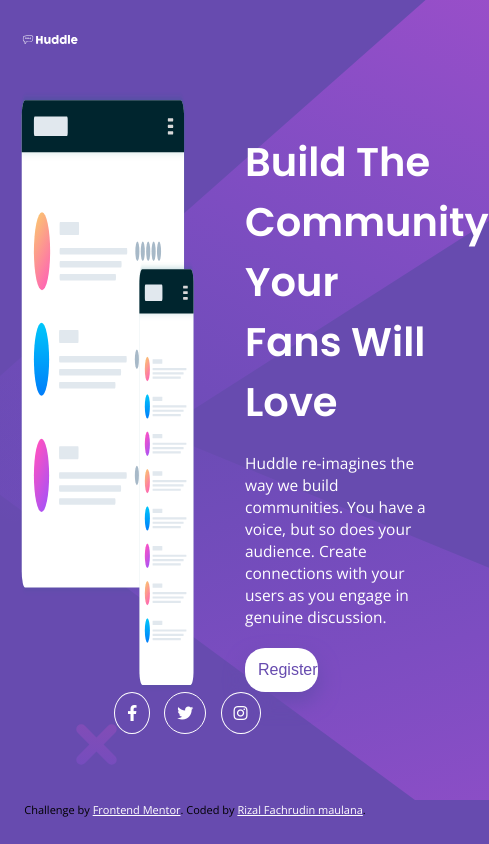
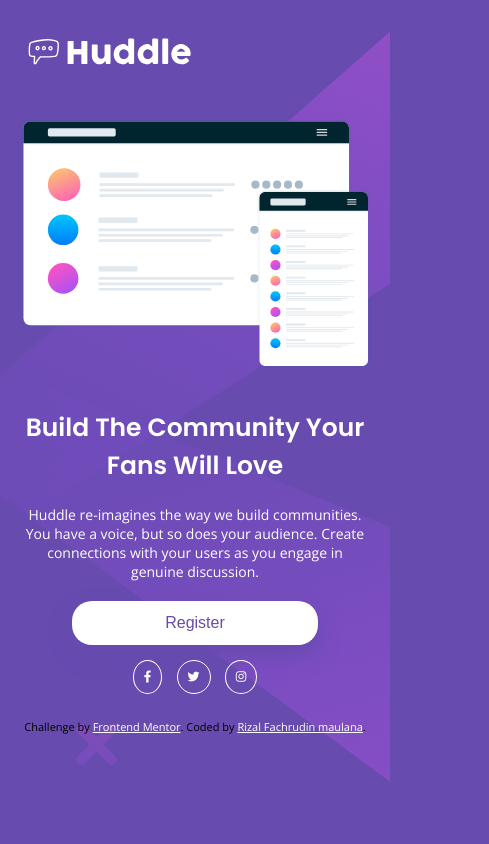
Before and after one commit to rizalfmaulana/huddle-landing-page-with-single-introductory-section, a plain HTML site: page index.html in a window 390 px wide. Shown: the whole page, 489 px wide, since content can reach past the window. Drawn offline with nearby package versions, Linux system fonts and the light colour scheme.

Commit message:
add responsive

```diff
--- a/style.css
+++ b/style.css
@@ -46,6 +46,7 @@ main {
   margin-left: 50px;
   color: white;
   margin-top: 40px;
+  transition: all 0.4s ease;
 }
 
 .body h1 {
@@ -74,6 +75,12 @@ main {
   font-weight: 400;
   font-size: 16px;
   box-shadow: 0 10px 20px var(--Violet);
+  cursor: pointer;
+}
+
+.body button:hover {
+  background-color: var(--SoftMagenta);
+  color: white;
 }
 
 .content {
@@ -84,10 +91,12 @@ main {
 .social {
   text-align: right;
   margin-right: 100px;
+  transition: all 0.4s ease;
 }
 
 .fab {
   text-decoration: none;
+  cursor: pointer;
   border: 1px solid white;
   display: inline-block;
   padding: 12px;
@@ -95,3 +104,174 @@ main {
   border-radius: 50%;
   margin-right: 10px;
 }
+
+.fab:hover {
+  border: 1px solid var(--SoftMagenta);
+  color: var(--SoftMagenta);
+}
+
+@media (max-width: 1024px) {
+  .container {
+    width: 80%;
+  }
+  .content {
+    display: flex;
+    flex-direction: column;
+  }
+  .header {
+    margin-bottom: 100px;
+    transform: translateY(30px);
+  }
+
+  .header img {
+    width: 30%;
+  }
+  .comp {
+    display: block;
+    width: 70%;
+    margin: 0 auto;
+  }
+
+  .body h1 {
+    font-size: 60px;
+    width: 100%;
+    text-align: center;
+  }
+
+  .body p {
+    font-size: 25px;
+    width: 100%;
+    text-align: center;
+  }
+
+  .body button {
+    padding: 13px;
+    margin: 0 auto;
+    display: block;
+    width: 70%;
+    font-size: 30px;
+    margin-bottom: 70px;
+  }
+
+  .content {
+    display: flex;
+    flex-direction: column;
+  }
+
+  .social {
+    text-align: center;
+    margin-right: 0;
+    margin-bottom: 20px;
+  }
+  .fab {
+    display: inline-block;
+    padding: 17px;
+    font-size: 40px;
+    color: white;
+    border-radius: 50%;
+    margin: 10px;
+  }
+}
+
+@media (max-width: 768px) {
+  .body h1 {
+    font-size: 35px;
+    width: 100%;
+    text-align: center;
+  }
+
+  .body p {
+    font-size: 20px;
+    width: 100%;
+    text-align: center;
+  }
+
+  .body button {
+    padding: 13px;
+    margin: 0 auto;
+    display: block;
+    width: 70%;
+    font-size: 20px;
+    margin-bottom: 50px;
+  }
+  .fab {
+    display: inline-block;
+    padding: 17px;
+    font-size: 20px;
+    color: white;
+    border-radius: 50%;
+    margin: 10px;
+  }
+}
+
+@media (max-width: 600px) {
+  body {
+    height: 100%;
+  }
+  main {
+    height: 100%;
+  }
+
+  .container {
+    width: 90%;
+  }
+  .header {
+    margin-bottom: 70px;
+    transform: translateY(30px);
+  }
+
+  .header img {
+    width: 50%;
+  }
+
+  .comp {
+    display: block;
+    width: 100%;
+  }
+
+  .body {
+    margin-left: 0px;
+  }
+
+  .body h1 {
+    font-size: 25px;
+    width: 100%;
+    margin-bottom: 20px;
+    text-align: center;
+  }
+
+  .body p {
+    font-size: 14px;
+    width: 100%;
+    text-align: center;
+    margin-bottom: 20px;
+  }
+
+  .body button {
+    padding: 13px;
+    margin: 0 auto;
+    display: block;
+    width: 70%;
+    font-size: 16px;
+    margin-bottom: 10px;
+  }
+
+  .content {
+    display: flex;
+    flex-direction: column;
+  }
+
+  .social {
+    text-align: center;
+    margin-right: 0;
+    margin-bottom: 20px;
+  }
+  .fab {
+    display: inline-block;
+    padding: 10px;
+    font-size: 12px;
+    color: white;
+    border-radius: 50%;
+    margin: 5px;
+  }
+}
```
